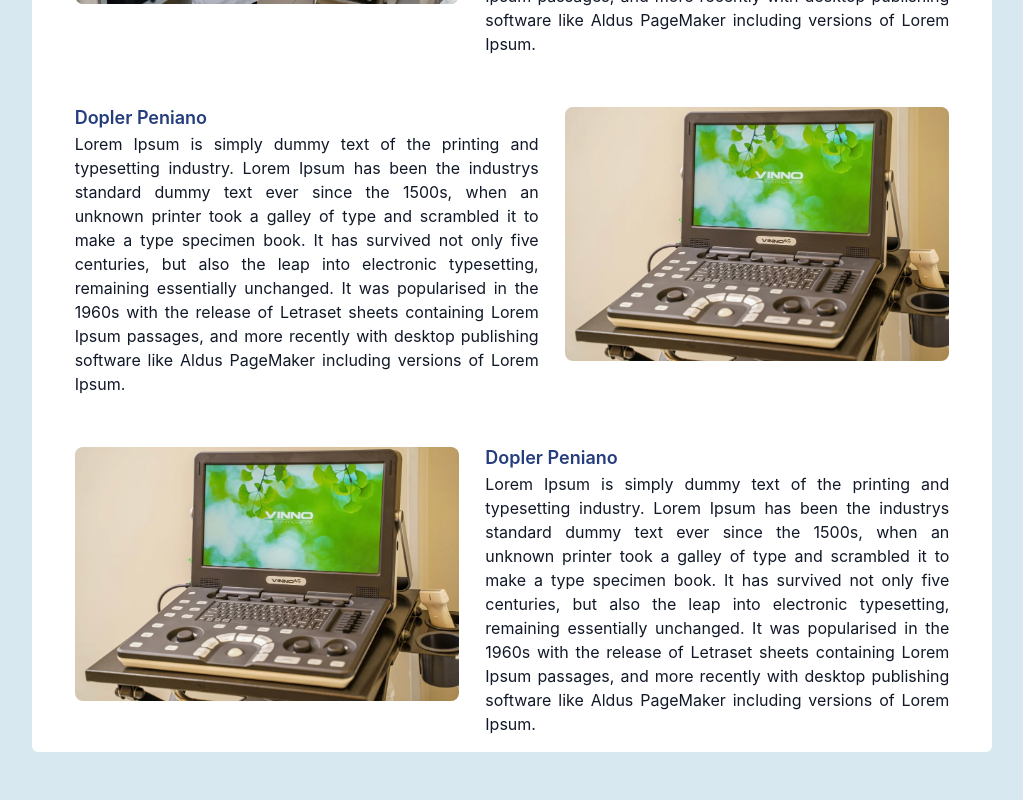
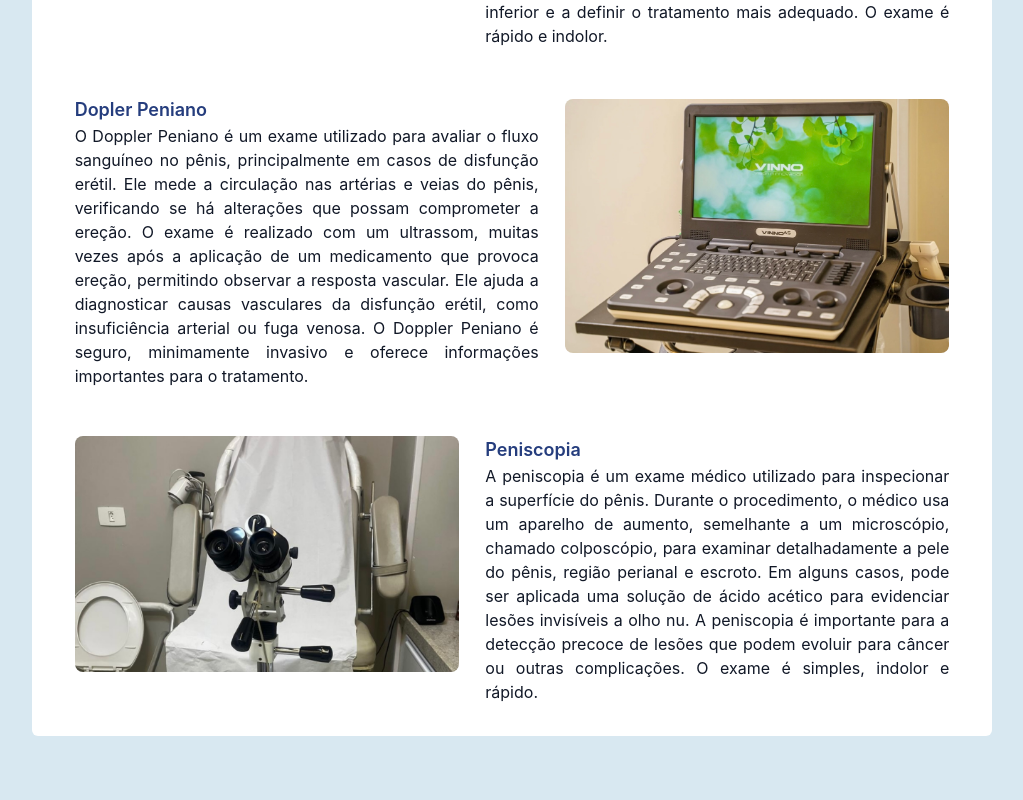
Before and after one commit to DeborahLyra/centro-urologico-de-olinda, a React (Vite) app: page / in a window 1280 px wide. Shown: the part 1940-2740 px from the top of the page, without its empty margins (128-1151 px from the left). Built offline with nearby package versions, Linux system fonts and the light colour scheme.

Commit message:
about the clinic

```diff
--- a/src/components/aboutTheClinic/AboutTheClinic.jsx
+++ b/src/components/aboutTheClinic/AboutTheClinic.jsx
@@ -1,48 +1,33 @@
 import React from 'react'
 import exame1 from '/public/imgs/exame-1.jpeg'
 import exame2 from '/public/imgs/exame-2.jpeg'
+import exame3 from '/public/imgs/exame-3.png'
 
 const mainProcedures = [
     {
         name: 'Urofluxometria',
-        description: 'Lorem Ipsum is simply dummy text of the printing and typesetting industry. Lorem Ipsum has been the industrys standard dummy text ever since the 1500s, when an unknown printer took a galley of type and scrambled it to make a type specimen book. It has survived not only five centuries, but also the leap into electronic typesetting, remaining essentially unchanged. It was popularised in the 1960s with the release of Letraset sheets containing Lorem Ipsum passages, and more recently with desktop publishing software like Aldus PageMaker including versions of Lorem Ipsum.',
+        description: 'A urofluxometria é um exame urológico não invasivo que avalia o fluxo urinário do paciente. Ele mede a quantidade de urina expelida, a velocidade do jato urinário e o tempo necessário para esvaziar a bexiga. Durante o exame, o paciente urina em um dispositivo que registra essas informações. É útil no diagnóstico de problemas como obstruções urinárias, hiperplasia prostática benigna (HPB) e distúrbios de esvaziamento vesical. Os resultados ajudam o médico a identificar possíveis alterações no trato urinário inferior e a definir o tratamento mais adequado. O exame é rápido e indolor.',
         imageSrc: exame1,
-        imageAlt: 'Desk with leather desk pad, walnut desk organizer, wireless keyboard and mouse, and porcelain mug.',
+        imageAlt: 'Urofluxometria',
         href: '#',
     },
     {
         name: 'Dopler Peniano',
-        description: 'Lorem Ipsum is simply dummy text of the printing and typesetting industry. Lorem Ipsum has been the industrys standard dummy text ever since the 1500s, when an unknown printer took a galley of type and scrambled it to make a type specimen book. It has survived not only five centuries, but also the leap into electronic typesetting, remaining essentially unchanged. It was popularised in the 1960s with the release of Letraset sheets containing Lorem Ipsum passages, and more recently with desktop publishing software like Aldus PageMaker including versions of Lorem Ipsum.',
+        description: 'O Doppler Peniano é um exame utilizado para avaliar o fluxo sanguíneo no pênis, principalmente em casos de disfunção erétil. Ele mede a circulação nas artérias e veias do pênis, verificando se há alterações que possam comprometer a ereção. O exame é realizado com um ultrassom, muitas vezes após a aplicação de um medicamento que provoca ereção, permitindo observar a resposta vascular. Ele ajuda a diagnosticar causas vasculares da disfunção erétil, como insuficiência arterial ou fuga venosa. O Doppler Peniano é seguro, minimamente invasivo e oferece informações importantes para o tratamento.',
         imageSrc: exame2,
-        imageAlt: 'Wood table with porcelain mug, leather journal, brass pen, leather key ring, and a houseplant.',
+        imageAlt: 'Dopler Peniano',
         href: '#',
     },
 
     {
-        name: 'Dopler Peniano',
-        description: 'Lorem Ipsum is simply dummy text of the printing and typesetting industry. Lorem Ipsum has been the industrys standard dummy text ever since the 1500s, when an unknown printer took a galley of type and scrambled it to make a type specimen book. It has survived not only five centuries, but also the leap into electronic typesetting, remaining essentially unchanged. It was popularised in the 1960s with the release of Letraset sheets containing Lorem Ipsum passages, and more recently with desktop publishing software like Aldus PageMaker including versions of Lorem Ipsum.',
-        imageSrc: exame2,
-        imageAlt: 'Wood table with porcelain mug, leather journal, brass pen, leather key ring, and a houseplant.',
+        name: 'Peniscopia',
+        description: 'A peniscopia é um exame médico utilizado para inspecionar a superfície do pênis. Durante o procedimento, o médico usa um aparelho de aumento, semelhante a um microscópio, chamado colposcópio, para examinar detalhadamente a pele do pênis, região perianal e escroto. Em alguns casos, pode ser aplicada uma solução de ácido acético para evidenciar lesões invisíveis a olho nu. A peniscopia é importante para a detecção precoce de lesões que podem evoluir para câncer ou outras complicações. O exame é simples, indolor e rápido.',
+        imageSrc: exame3,
+        imageAlt: 'Peniscopia',
         href: '#',
     },
 ]
 
-const callouts = [
-    {
-        name: 'Cirurgia 1',
-        description: '..............................',
-        imageSrc: 'https://tailwindui.com/img/ecommerce-images/home-page-02-edition-01.jpg',
-        imageAlt: 'Desk with leather desk pad, walnut desk organizer, wireless keyboard and mouse, and porcelain mug.',
-        href: '#',
-    },
-    {
-        name: 'Cirurgia 2',
-        description: '............................',
-        imageSrc: 'https://tailwindui.com/img/ecommerce-images/home-page-02-edition-02.jpg',
-        imageAlt: 'Wood table with porcelain mug, leather journal, brass pen, leather key ring, and a houseplant.',
-        href: '#',
-    },
-]
 
 export function AboutTheClinic() {
     return (
@@ -51,7 +36,7 @@ export function AboutTheClinic() {
                 <h2 className="text-3xl font-bold tracking-tight ml-24 text-primary sm:text-4xl mb-4">Exames</h2>
 
                 {/* exames principais */}
-                <div className="mt-6 p-4 space-y-6 md:bg-white lg:bg-white md:w-9/12 lg:w-9/12 rounded-md m-auto">
+                <div className="mt-4 p-4  pb-8 space-y-6 md:bg-white lg:bg-white md:w-9/12 lg:w-9/12 rounded-md m-auto">
                     {mainProcedures.map((procedure, index) => (
                         <div key={procedure.name} className={`group relative flex my-2 items-center justify-evenly flex-col md:w-full lg:w-full md:flex-row ${index % 2 === 1 ? 'md:flex-row-reverse' : ''}`}>
                             <div className="relative h-full w-96 overflow-hidden rounded-lg sm:aspect-h-1 sm:aspect-w-2 lg:aspect-h-1 lg:aspect-w-1 sm:h-64 sm:mb-2 lg:h-full lg:w-96">
--- a/src/components/footer/Footer.jsx
+++ b/src/components/footer/Footer.jsx
@@ -6,7 +6,7 @@ import { Envelope, FacebookLogo, InstagramLogo, WhatsappLogo } from 'phosphor-re
 export function Footer() {
   return (
     <footer>
-        <img src={image} alt="" className='h-32 w-full bg-cover bg-bottom' />
+        <img src={image} alt="" className='h-40 w-full bg-cover bg-bottom' />
         <div className='bg-darkBlue h-24'>
             <div className=' w-full h-full flex p-4 items-center justify-between'>
                 <img src={logo} alt="" className='h-10'/>
```
Also changed, not shown: public/imgs/exame-3.png (added).
